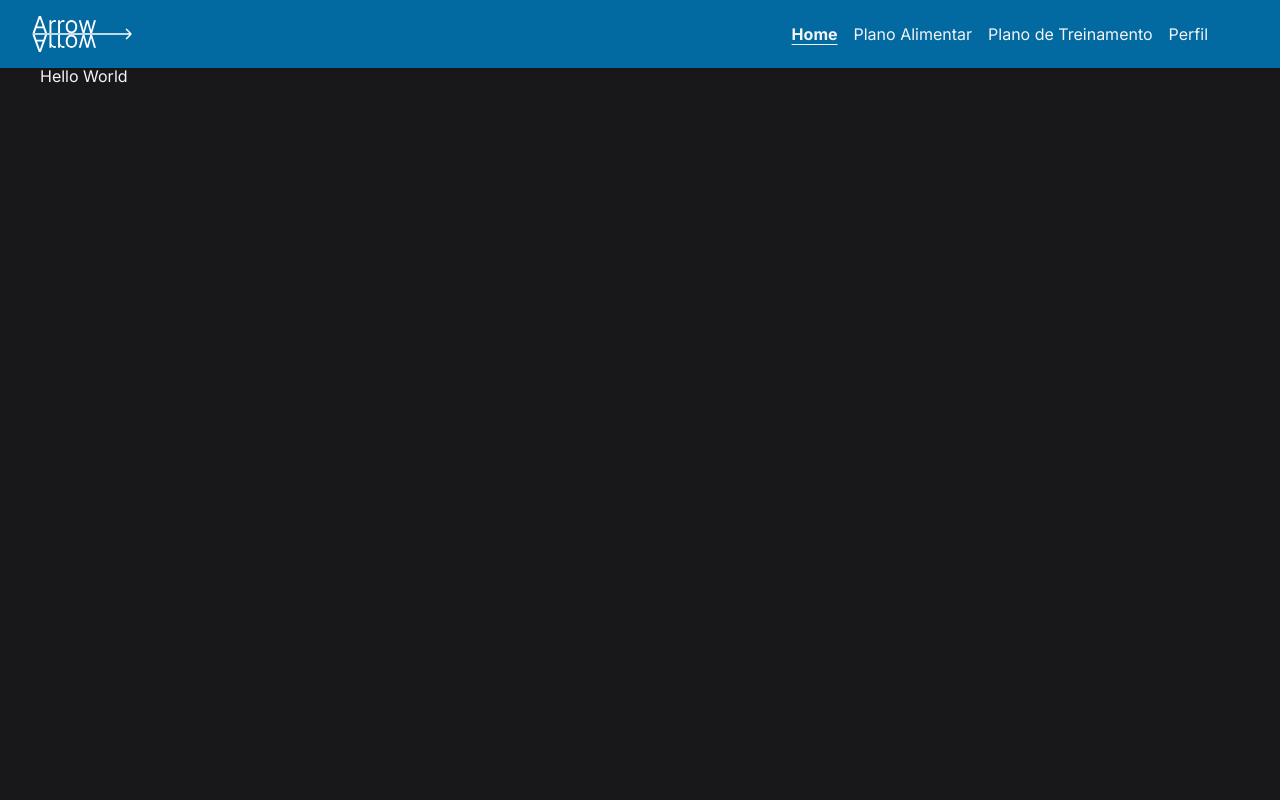
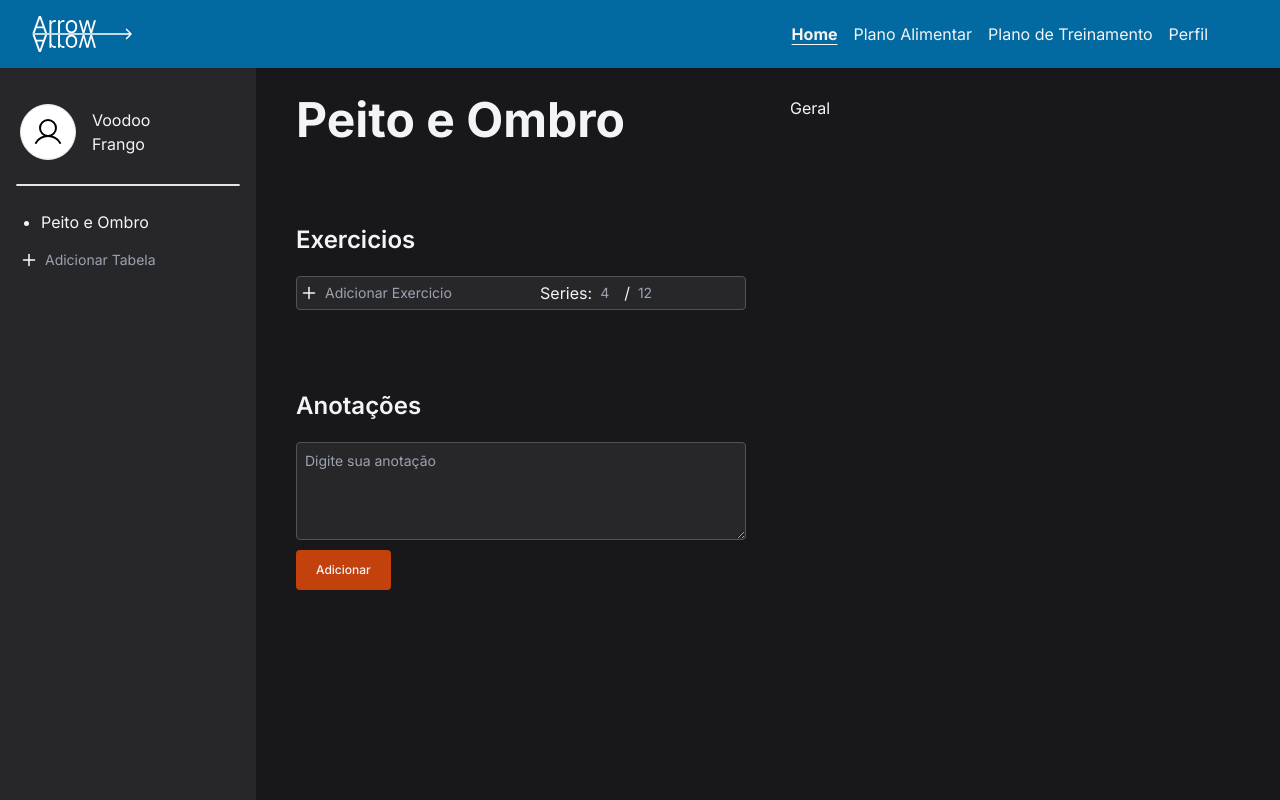
Before and after one commit to Gustavo-Galdino/Arrow, a Next.js app: page /training in a window 1280 px wide. Built offline with nearby package versions, Linux system fonts and the light colour scheme.

Commit message:
retomando projeto, logicas iniciais adição de exercicios e anotações criadas.

```diff
--- a/package.json
+++ b/package.json
@@ -9,6 +9,7 @@
     "lint": "next lint"
   },
   "dependencies": {
+    "@radix-ui/react-checkbox": "^1.0.3",
     "@rocketseat/eslint-config": "^1.2.0",
     "@types/node": "18.15.11",
     "@types/react": "18.0.31",
@@ -19,6 +20,7 @@
     "phosphor-react": "^1.4.1",
     "react": "18.2.0",
     "react-dom": "18.2.0",
+    "react-hook-form": "^7.43.9",
     "typescript": "5.0.3"
   },
   "devDependencies": {
--- /dev/null
+++ b/src/app/(user)/layout.tsx
@@ -0,0 +1,54 @@
+'use client'
+
+import { Plus, User } from 'phosphor-react'
+import { ReactNode } from 'react'
+
+interface AsideUserLayoutProps {
+  children: ReactNode
+}
+
+export default function AsideUserLayout({ children }: AsideUserLayoutProps) {
+  return (
+    <main className="h-screen flex gap-5">
+      <aside className="w-64 bg-zinc-800 mt-16 py-10 px-5 flex flex-col gap-6 items-center">
+        <section className="flex gap-4 items-center self-start">
+          <div className="border rounded-full bg-white w-14 h-14 flex items-center justify-center">
+            <User size={32} color="#000" />
+          </div>
+          <div>
+            <h3>Voodoo</h3>
+            <p>Frango</p>
+          </div>
+        </section>
+
+        <div className=" border rounded-full w-56 bg-gray-100" />
+
+        <section className="ml-10">
+          <ul className="flex flex-col items-start gap-4 list-disc">
+            <li className="cursor-pointer hover:font-bold hover:underline underline-offset-4">
+              Peito e Ombro
+            </li>
+            <li className="list-none -ml-5">
+              <div className="flex items-center gap-2">
+                <label htmlFor="add exercice" className="cursor-pointer">
+                  <Plus size={16} weight="bold" color="#fff" />
+                </label>
+                <input
+                  id="add exercice"
+                  type="text"
+                  placeholder="Adicionar Tabela"
+                  className="
+                  bg-transparent
+                  border-none
+                  text-sm
+                "
+                />
+              </div>
+            </li>
+          </ul>
+        </section>
+      </aside>
+      {children}
+    </main>
+  )
+}
--- /dev/null
+++ b/src/app/(user)/training/components/general.tsx
@@ -0,0 +1,3 @@
+export function General() {
+  return <h1>Geral</h1>
+}
--- /dev/null
+++ b/src/app/(user)/training/page.tsx
@@ -0,0 +1,109 @@
+'use client'
+
+import { General } from './components/general'
+import { useState } from 'react'
+import { useForm } from 'react-hook-form'
+import { TaskItem } from '@/components/taskItem'
+import { Plus } from 'phosphor-react'
+import { Annotations } from '@/components/annotations'
+
+interface Task {
+  name: string
+  series: number
+  volume: number
+}
+
+export default function Training() {
+  const [tasks, setTasks] = useState<Task[]>([])
+  const { register, getValues, reset, handleSubmit } = useForm()
+
+  function handleNewTask() {
+    const nameTask = getValues('task').toLowerCase()
+    const series = getValues('series')
+    const volume = getValues('volume')
+
+    if (nameTask) {
+      const formattedName = nameTask.replace(/\b\w/g, (formated: string) =>
+        formated.toUpperCase(),
+      )
+      setTasks((state) => [...state, { name: formattedName, series, volume }])
+      reset()
+    }
+  }
+
+  function handleRemoveTask(index: number) {
+    setTasks((state) => state.filter((_, i) => i !== index))
+  }
+
+  return (
+    <section className="mt-24 w-full grid grid-cols-2 gap-6">
+      <div className="px-5">
+        <h2 className="text-5xl font-bold">Peito e Ombro</h2>
+
+        <article className="mt-20">
+          <h3 className="text-2xl font-semibold mb-5">Exercicios</h3>
+          <ul className="flex flex-col gap-4">
+            {tasks.length > 0 &&
+              tasks.map((task, index) => (
+                <TaskItem
+                  key={index}
+                  task={task}
+                  onRemove={() => handleRemoveTask(index)}
+                />
+              ))}
+
+            <li className="">
+              <form
+                onSubmit={handleSubmit(handleNewTask)}
+                className="flex items-center gap-1 bg-zinc-800 p-1 rounded border border-zinc-600"
+              >
+                <div className="flex items-center gap-2 w-1/2">
+                  <button type="submit">
+                    <Plus weight="bold" className="text-zinc-100" />
+                  </button>
+
+                  <input
+                    type="text"
+                    id="newExercice"
+                    placeholder="Adicionar Exercicio"
+                    {...register('task')}
+                    className="bg-transparent border-none text-sm outline-none w-full"
+                  />
+                </div>
+
+                <div className="flex items-center justify-center w-36 gap-2">
+                  <div className="flex items-center gap-2">
+                    <label htmlFor="series">Series:</label>
+                    <input
+                      type="text"
+                      id="series"
+                      placeholder="4"
+                      {...register('series')}
+                      className="w-4 bg-transparent border-none text-sm outline-none"
+                    />
+                  </div>
+
+                  <div className="flex items-center gap-2">
+                    <label htmlFor="volume">/</label>
+                    <input
+                      type="text"
+                      id="volume"
+                      placeholder="12"
+                      {...register('volume')}
+                      className="w-4 bg-transparent border-none text-sm outline-none"
+                    />
+                  </div>
+                </div>
+              </form>
+            </li>
+          </ul>
+        </article>
+
+        <article className="mt-20">
+          <Annotations />
+        </article>
+      </div>
+      <General />
+    </section>
+  )
+}
--- a/src/app/training/page.tsx
+++ /dev/null
@@ -1,7 +0,0 @@
-export default function Training() {
-  return (
-    <main className="mt-16 px-10">
-      <h1>Hello World</h1>
-    </main>
-  )
-}
--- /dev/null
+++ b/src/components/annotationItem/index.tsx
@@ -0,0 +1 @@
+export function AnnotationItem() {}
--- /dev/null
+++ b/src/components/annotations/index.tsx
@@ -0,0 +1,55 @@
+import { X } from 'phosphor-react'
+import { useState } from 'react'
+import { useForm } from 'react-hook-form'
+
+interface AnnotationType {
+  annotation: string
+}
+
+export function Annotations() {
+  const [annotations, setAnnotations] = useState<AnnotationType[]>([])
+  const { register, handleSubmit, getValues, reset } = useForm()
+
+  function handleNewAnnotation() {
+    const annotationContent = getValues('annotations')
+
+    if (annotationContent) {
+      setAnnotations((state) => [...state, { annotation: annotationContent }])
+      reset()
+    }
+  }
+  return (
+    <section>
+      <h2 className="text-2xl font-semibold mb-5">Anotações</h2>
+
+      <div className="flex flex-col gap-4">
+        {annotations.length > 0 &&
+          annotations.map((annotation) => (
+            <div
+              key={annotation.annotation}
+              className="flex items-center justify-between border-b-2 border-zinc-500 px-1"
+            >
+              <p className="truncate w-11/12">{annotation.annotation}</p>
+              <X weight="bold" className="text-red-500" />
+            </div>
+          ))}
+
+        <form onSubmit={handleSubmit(handleNewAnnotation)}>
+          <textarea
+            id="annotation"
+            rows={4}
+            placeholder="Digite sua anotação"
+            {...register('annotations')}
+            className="p-2 w-full text-sm rounded border bg-zinc-800 border-zinc-600 outline-none"
+          />
+          <button
+            type="submit"
+            className="py-3 px-5 mt-1 text-xs font-medium text-center bg-orange-700 rounded"
+          >
+            Adicionar
+          </button>
+        </form>
+      </div>
+    </section>
+  )
+}
--- /dev/null
+++ b/src/components/taskItem/index.tsx
@@ -0,0 +1,44 @@
+import * as Checkbox from '@radix-ui/react-checkbox'
+import { Check, X } from 'phosphor-react'
+
+interface Task {
+  name: string
+  series: number
+  volume: number
+}
+
+interface ExerciseItemProps {
+  task: Task
+  onRemove: () => void
+}
+
+export function TaskItem({ task, onRemove }: ExerciseItemProps) {
+  return (
+    <li
+      key={crypto.randomUUID()}
+      className="border-b-2 border-zinc-500 px-1 flex items-center justify-between"
+    >
+      <div className="flex items-center gap-2 w-1/3">
+        <Checkbox.Root
+          className="w-4 h-4 border border-gray-300 rounded focus:ring-blue-500 flex items-center justify-center"
+          id={task.name}
+        >
+          <Checkbox.Indicator>
+            <Check color="white" size={12} weight="bold" />
+          </Checkbox.Indicator>
+        </Checkbox.Root>
+        <label htmlFor={task.name} className="w-full text-base">
+          {task.name}
+        </label>
+      </div>
+      <div>
+        <p>
+          Series: {task.series} / {task.volume}
+        </p>
+      </div>
+      <button onClick={onRemove}>
+        <X weight="bold" className="text-red-500" />
+      </button>
+    </li>
+  )
+}
```
Also changed, not shown: 2 other files (tests, documents, lock files or other folders).
